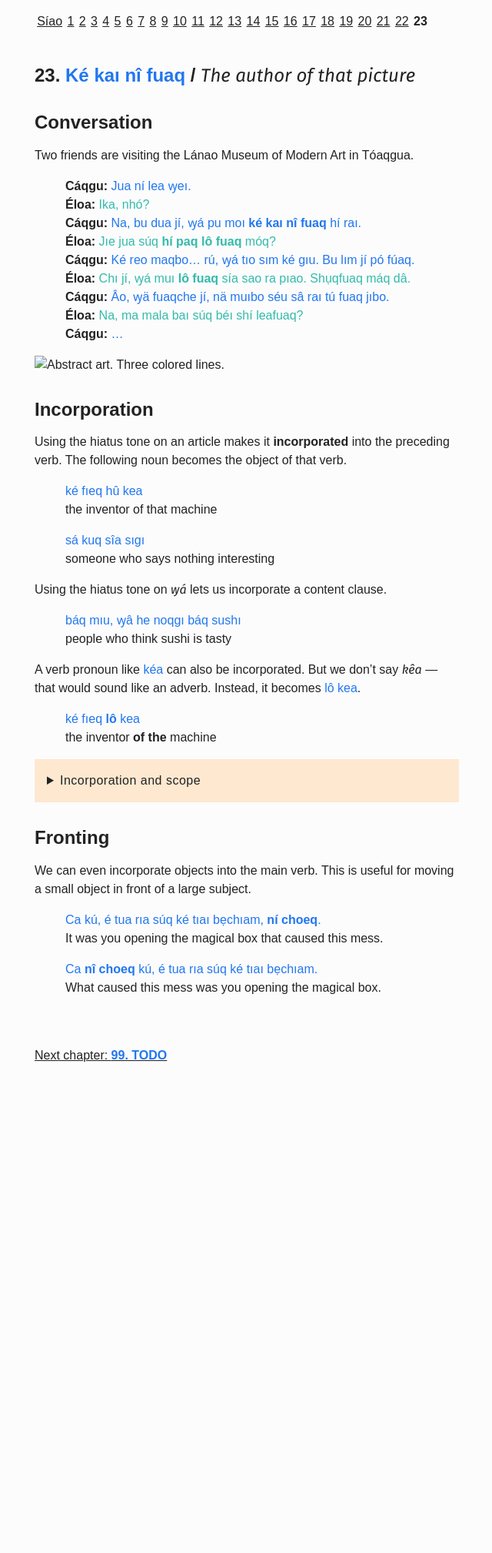
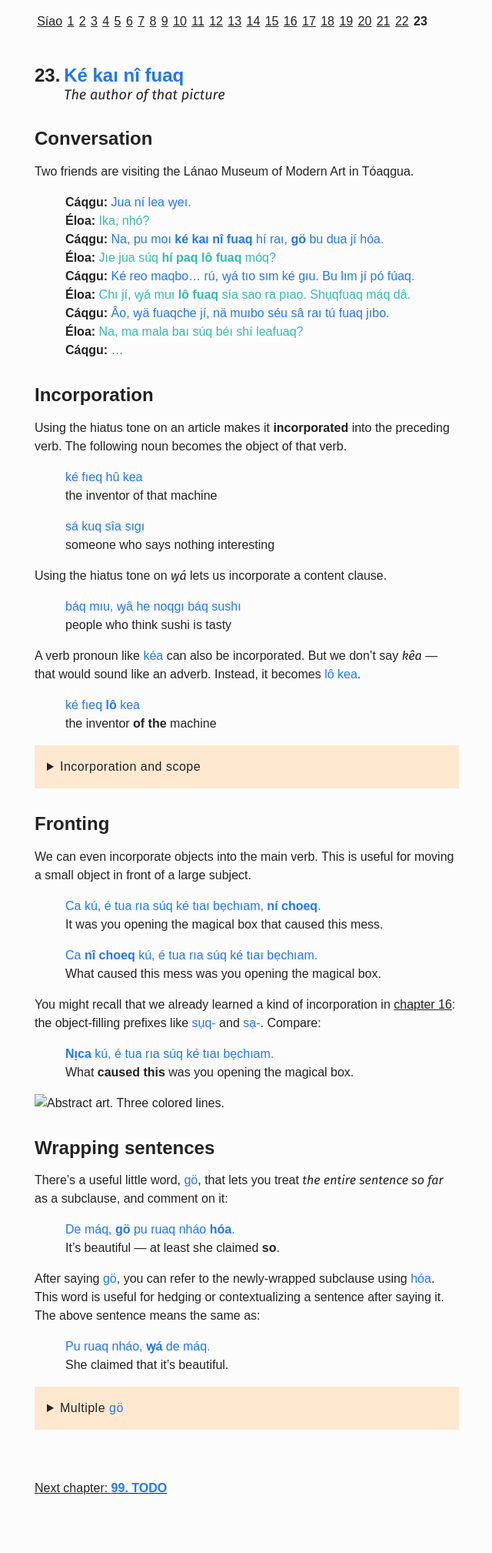
Before and after one commit to laqme/koitieq, a Jekyll site: the page built from _chapters/23-oi.md, in a window 1280 px wide. Shown: the whole page at 77% size, without its empty margins (51-691 px from the left). Built offline with Jekyll 4.4.1, drawn with Linux system fonts in a browser that asks for light colours; some web fonts are replaced; before the commit the page ends 1455 px from its top, so only the background shows below that.

Commit message:
Teach gö

```diff
--- a/_chapters/23-oi.md
+++ b/_chapters/23-oi.md
@@ -12,15 +12,13 @@ Two friends are visiting the Lánao Museum of Modern Art in Tóaqgua.
 
 > **Cáqgu:** _Jua ní lea ꝡeı._{:.t}<br>
 > **Éloa:** _Ika, nhó?_{:.t.sec}<br>
-> **Cáqgu:** _Na, bu dua jí, ꝡá pu moı **ké kaı nî fuaq** hí raı._{:.t}<br>
+> **Cáqgu:** _Na, pu moı **ké kaı nî fuaq** hí raı, **gö** bu dua jí hóa._{:.t}<br>
 > **Éloa:** _Jıe jua súq **hí paq lô fuaq** móq?_{:.t.sec}<br>
 > **Cáqgu:** _Ké reo maqbo… rú, ꝡá tıo sım ké gıu. Bu lım jí pó fúaq._{:.t}<br>
 > **Éloa:** _Chı jí, ꝡá muı **lô fuaq** sía sao ra pıao. Shụqfuaq máq dâ._{:.t.sec}<br>
 > **Cáqgu:** _Âo, ꝡä fuaqche jí, nä muıbo séu sâ raı tú fuaq jıbo._{:.t}<br>
 > **Éloa:** _Na, ma mala baı súq béı shí leafuaq?_{:.t.sec}<br>
 > **Cáqgu:** _…_{:.t}<br>
-
-<img width="100%" src="../lea.svg" alt="Abstract art. Three colored lines.">
 
 ## Incorporation
 
@@ -61,3 +59,35 @@ We can even incorporate objects into the main verb. This is useful for moving a
 >
 > _Ca **nî choeq** kú, é tua rıa súq ké tıaı bẹchıam._{:.t}<br>
 > What caused this mess was you opening the magical box.
+
+You might recall that we already learned a kind of incorporation in [chapter 16](../16/): the object-filling prefixes like _sụq-_{:.t} and _sạ-_{:.t}. Compare:
+
+> _**Nı̣ca** kú, é tua rıa súq ké tıaı bẹchıam._{:.t}<br>
+> What **caused this** was you opening the magical box.
+
+<img width="100%" src="../lea.svg" alt="Abstract art. Three colored lines.">
+
+## Wrapping sentences
+
+There's a useful little word, _gö_{:.t}, that lets you treat _the entire sentence so far_ as a subclause, and comment on it:
+
+> _De máq, **gö** pu ruaq nháo **hóa**._{:.t}<br>
+> It's beautiful — at least she claimed **so**.
+
+After saying _gö_{:.t}, you can refer to the newly-wrapped subclause using _hóa_{:.t}. This word is useful for hedging or contextualizing a sentence after saying it. The above sentence means the same as:
+
+> _Pu ruaq nháo, **ꝡá** de máq._{:.t}<br>
+> She claimed that it's beautiful.
+
+<details class="aside grammar" markdown="1">
+<summary>Multiple <i class=t>gö</i></summary>
+
+You can have multiple _gö_{:.t} in a sentence. Each _gö_{:.t} marks the end of any subclauses in the preceding sentence.
+
+> _Ao mıu súq ꝡá de máq, **gö** pu ruaq nháo hóa, **gö** chı jí hóa._{:.t}<br>
+> You'd find it beautiful — at least she claimed so — at least I believe so.
+>
+> _Chı jí, **ꝡá** pu ruaq nháo, **ꝡá** ao mıu súq, ꝡá de máq._{:.t}<br>
+> I believe that she claimed that you'd find it beautiful.
+
+</details>
--- a/assets/css/styles.css
+++ b/assets/css/styles.css
@@ -78,7 +78,7 @@ blockquote { margin: 1em 20px; }
 
 .bilingual-header>span[lang=en] { font-style: italic; }
 
-@media screen and (max-width: 749px) {
+@media screen and (max-width: 99999px) {
   .bilingual-header { display: grid; grid-template-columns: fit-content(2em) 0.2em 1fr; }
   .bilingual-header>span[lang] { grid-column: 3; }
   .bilingual-sep { display: none; }
```
Also changed, not shown: _chapters/22-ru.md (+76 -13 lines).
